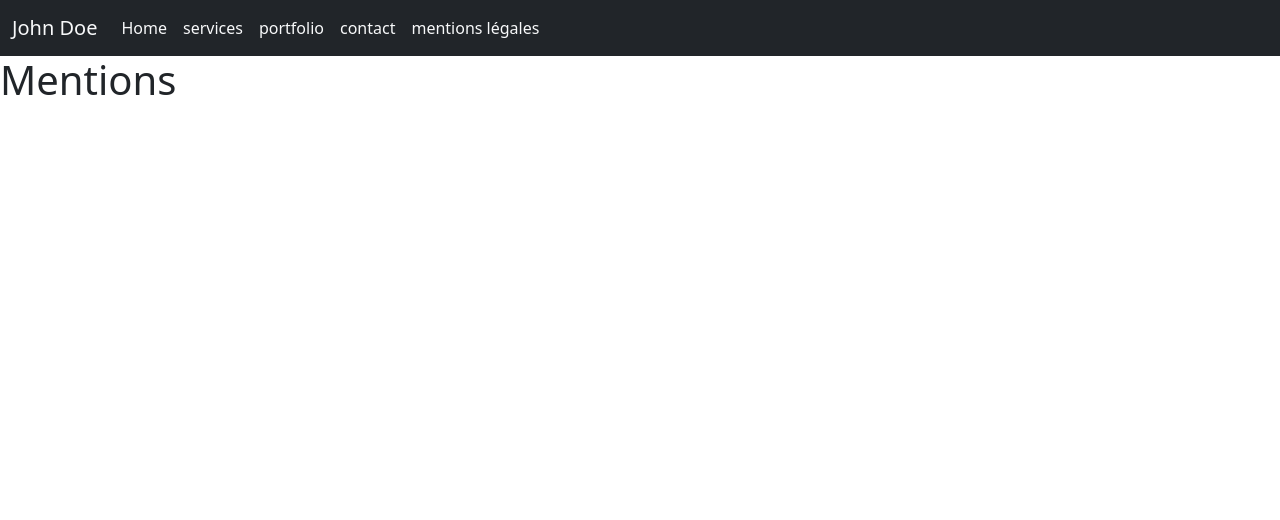
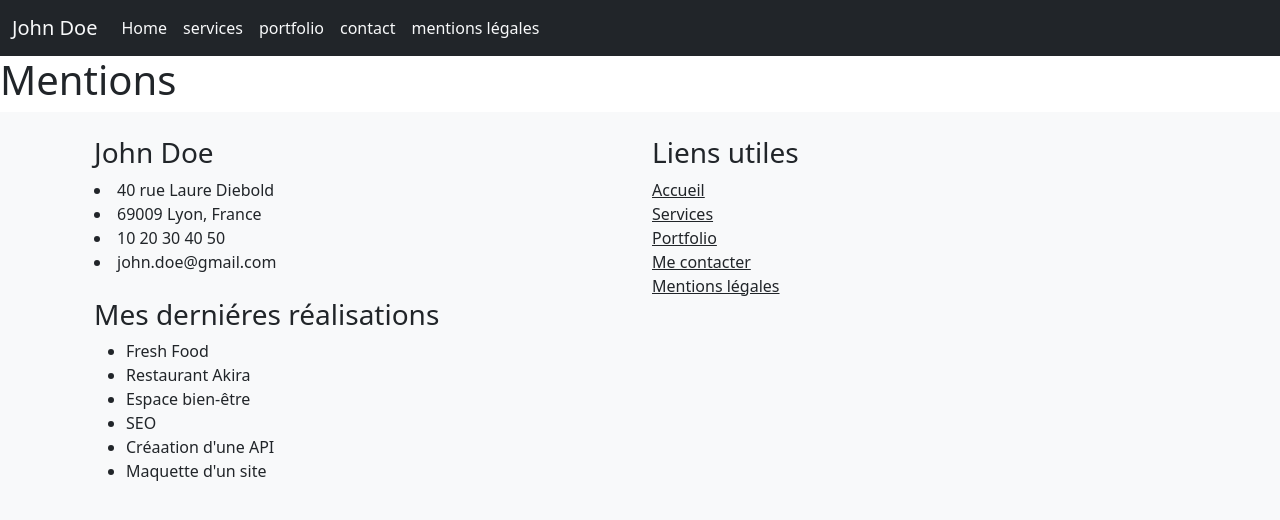
Before and after one commit to kev-aj72/Portfolio-John-Doe, a React (Create React App) app: page /Mentions in a window 1280 px wide. Shown: the top 520 px of the page. Built offline with nearby package versions, Linux system fonts and the light colour scheme.

Commit message:
add footer

```diff
--- a/src/App.js
+++ b/src/App.js
@@ -6,6 +6,7 @@ import Portfolio from "./pages/portfolio"
 import Contact from "./pages/contact"
 import Mentions from "./pages/mentions legales"
 import Navbar from "./components/header";
+import Footbar from "./components/footer"
 
 
 
@@ -20,6 +21,7 @@ export default function App() {
           <Route path="/Contact" element={<Contact/>}></Route>
           <Route path="/Mentions" element={<Mentions/>}></Route>
         </Routes>
+        <Footbar/>
     </div>
 
   )
--- a/src/components/composant.jsx
+++ b/src/components/composant.jsx
@@ -11,4 +11,4 @@ const  Ipsum = () => {
     )
 }
 
-export default Ipsum
+export default Ipsum;
--- /dev/null
+++ b/src/components/footer.jsx
@@ -0,0 +1,45 @@
+import React from "react";
+import { Link } from "react-router-dom";
+
+const Footbar = () => {
+    return(
+        <footer className="bg-light text-center text-lg-start">
+<div className="container p-4">
+<div className="row">
+<div className="col-lg-6 col-md-12 mb-4 mb-md-0">
+<h3>John Doe</h3>
+<address>
+    <li>40 rue Laure Diebold</li>
+    <li>69009 Lyon, France</li>
+    <li>10 20 30 40 50</li>
+    <li>john.doe@gmail.com</li>
+</address>
+</div>
+<div className="col-lg-3 col-md-6 mb-4 mb-md-0">
+<h3>Liens utiles</h3>
+<ul className="list-unstyled mb-0">
+<li><Link to="/" className="text-dark">Accueil</Link></li>
+<li><Link to="/services" className="text-dark">Services</Link></li>
+<li><Link to="/portfolio" className="text-dark">Portfolio</Link></li>
+<li><Link to="/contact" className="text-dark">Me contacter</Link></li>
+<li><Link to="/mentions" className="text-dark">Mentions légales</Link></li>
+</ul>
+</div>
+<div>
+    <h3>Mes derniéres réalisations</h3>
+    <ul>
+        <li>Fresh Food</li>
+        <li>Restaurant Akira</li>
+        <li>Espace bien-être</li>
+        <li>SEO</li>
+        <li>Créaation d'une API</li>
+        <li>Maquette d'un site</li>
+    </ul>
+</div>
+</div>
+</div>
+</footer>
+    )
+}
+
+export default Footbar;
--- a/src/components/header.jsx
+++ b/src/components/header.jsx
@@ -1,5 +1,6 @@
 import React from "react";
 import { Link} from "react-router-dom";
+
 //barre de navigation
 const Navbar =() => {
     return(
--- a/src/pages/home.jsx
+++ b/src/pages/home.jsx
@@ -31,6 +31,8 @@ const Home = () => {
        </section>
 
        <section>
+        <div className="card" style={{width: "18em"}}>
+        <div className="card-body">
         <article>
         <h2>A propos</h2>
         <img src="/image/john-doe-about.jpg" alt="js" />
@@ -53,8 +55,12 @@ const Home = () => {
 <div className="progress" role="progressbar" aria-label="Danger example" aria-valuenow="100" aria-valuemin="0" aria-valuemax="100">
   <div className="progress-bar bg-danger" style={{width: "100%"}}></div>
 </div>
-        </article>
+</article>
+</div>
+</div>
+
        </section>
+
 
        </div>
     )
```
